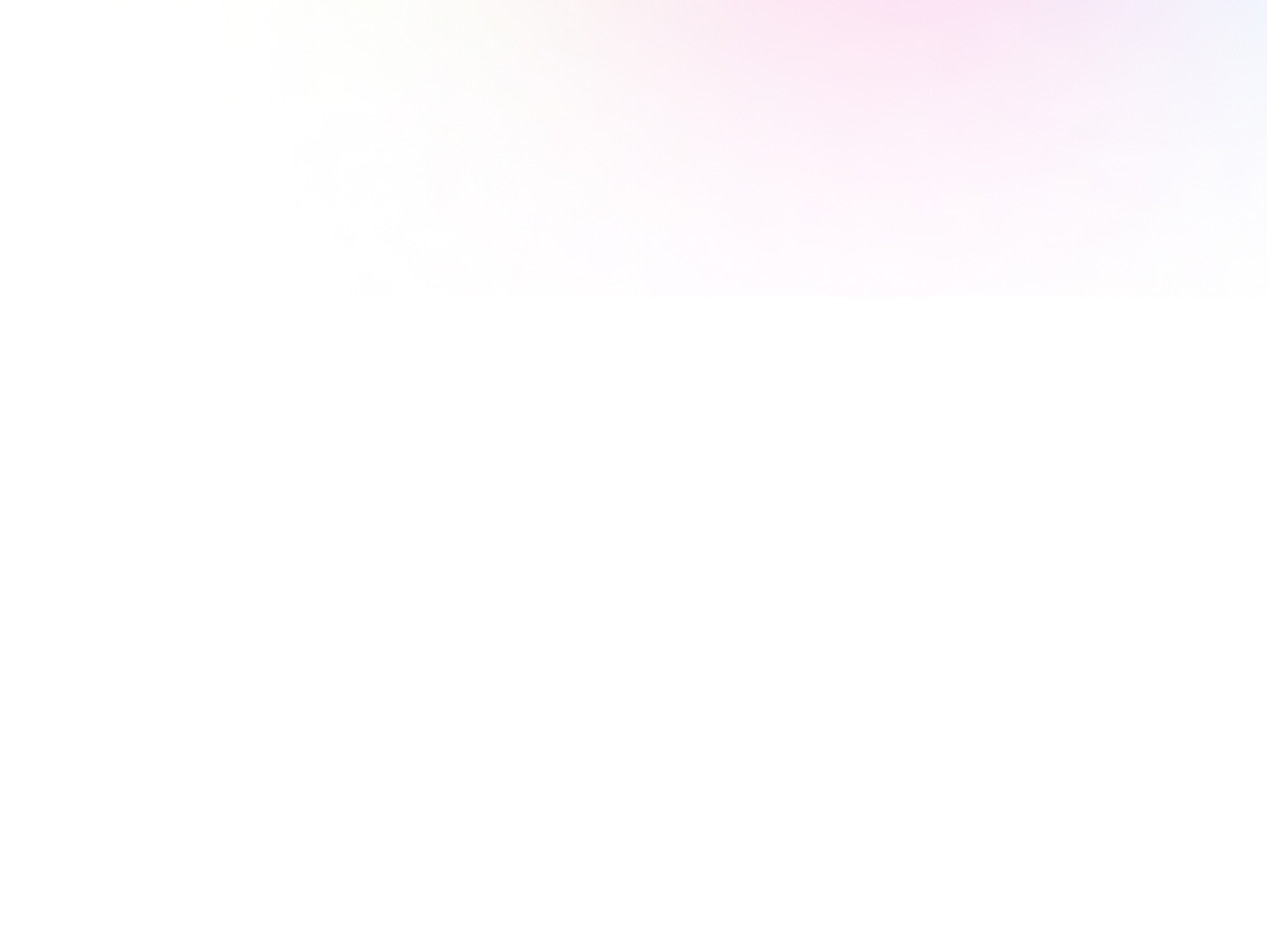
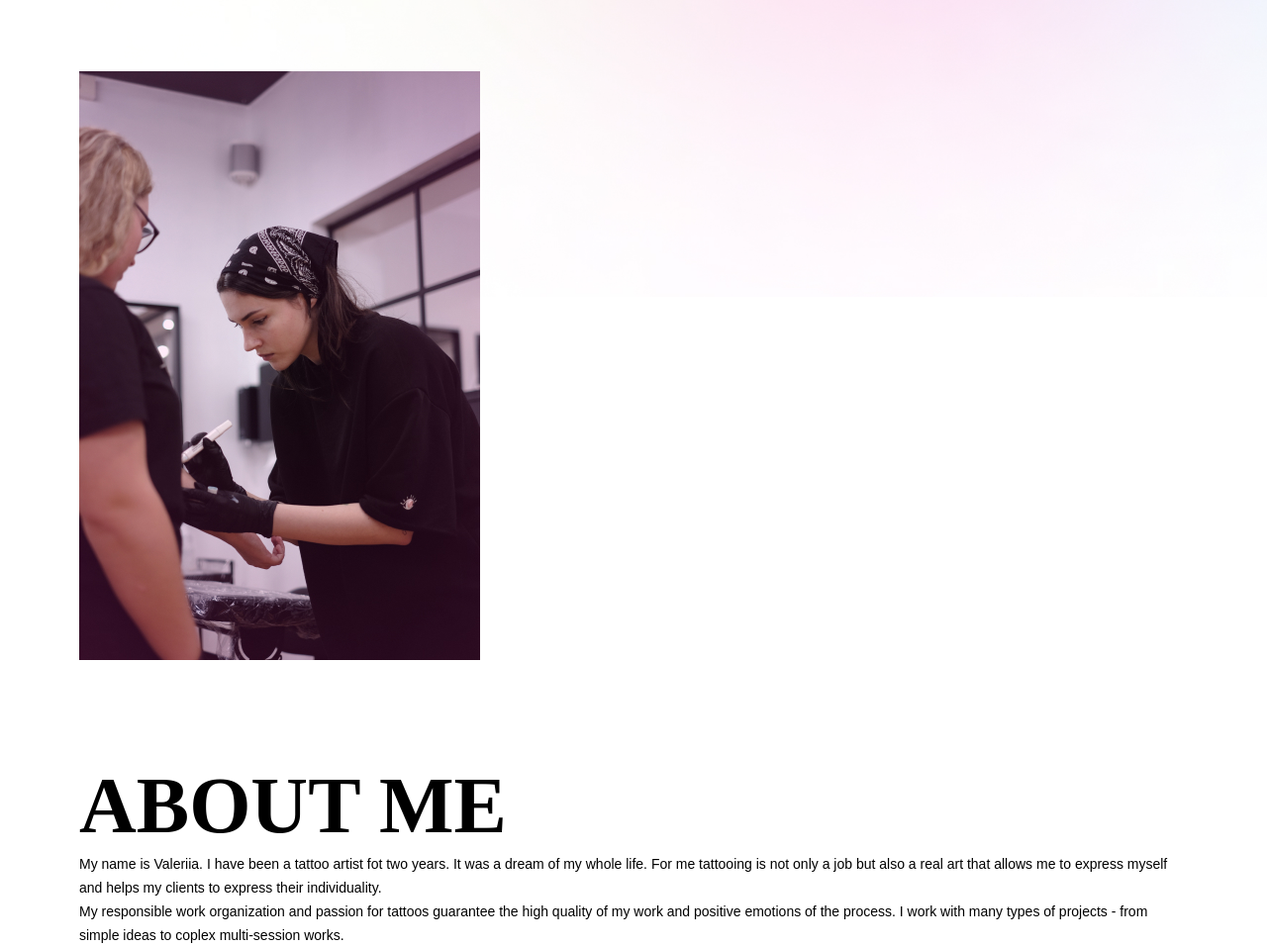
Before and after one commit to TRETYAKweb/valeriIa-osadcha-tattoo-artist__landing, a website: page app/index.html in a window 1280 px wide. Shown: the part 905-1862 px from the top of the page at 99% size. Before the commit the page ends 1205 px from the top, so only its background shows below. Drawn offline with nearby package versions, Linux system fonts and the light colour scheme; files that its build step writes are made by us from their sources.

Commit message:
feat: Add "About Me" section to index.html

```diff
--- a/app/index.html
+++ b/app/index.html
@@ -233,6 +233,37 @@
       </div>
     </header>
 
+    <main>
+      <section class="about">
+        <div class="container">
+          <div class="about__inner">
+            <div class="about__left">
+              <img
+                class="about__img"
+                src="./images/about-me/about-me__photo.jpg"
+                alt="Фотография"
+              />
+            </div>
+            <div class="about__right">
+              <h2 class="about__title title">About me</h2>
+              <p class="about__text">
+                My name is Valeriia. I have been a tattoo artist fot two years.
+                It was a dream of my whole life. For me tattooing is not only a
+                job but also a real art that allows me to express myself and
+                helps my clients to express their individuality.
+              </p>
+              <p class="about__text">
+                My responsible work organization and passion for tattoos
+                guarantee the high quality of my work and positive emotions of
+                the process. I work with many types of projects - from simple
+                ideas to coplex multi-session works.
+              </p>
+            </div>
+          </div>
+        </div>
+      </section>
+    </main>
+
     <script src="js/main.min.js"></script>
   </body>
 </html>
```
